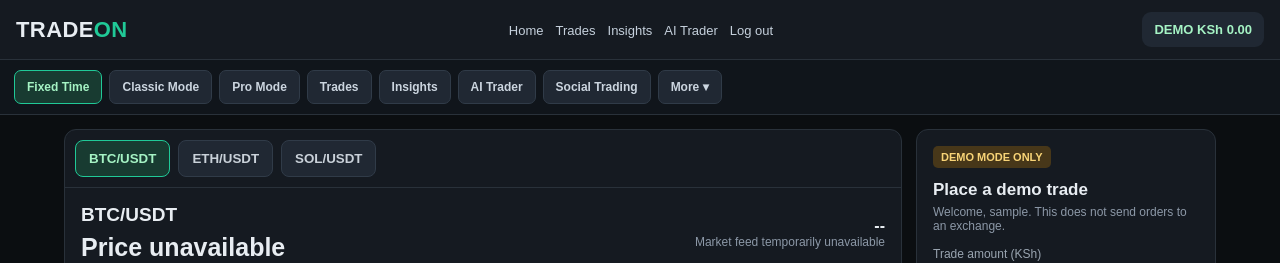
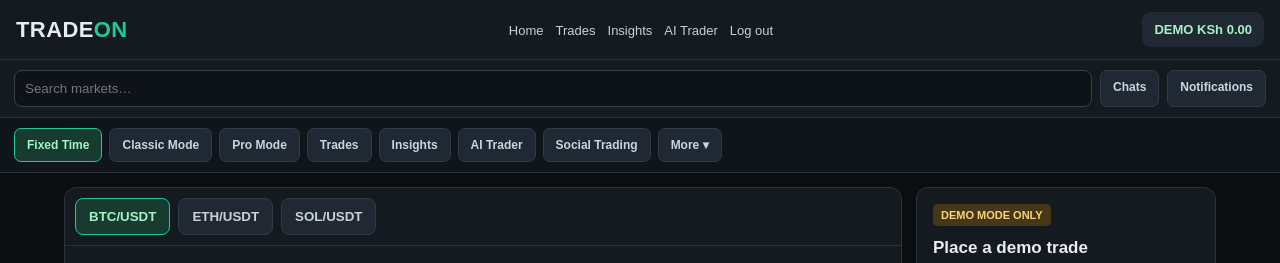
Before and after one commit to maishrobert274-web/TRADEon, a Python web app: template templates/trade.html in a window 1280 px wide. Shown: the top 263 px of the page. Run offline with Jinja, Linux system fonts and the light colour scheme; the template is opened without the code that fills it: most values are stand-ins (such as "Sample title", 1, 10 or a date in 2020).

Commit message:
Add broker-style market search and quick navigation

```diff
--- a/templates/trade.html
+++ b/templates/trade.html
@@ -10,6 +10,7 @@
 </head>
 <body>
 <header class="top"><div class="brand">TRADE<span>ON</span></div><div class="navlinks"><a href="/">Home</a><a href="/trades">Trades</a><a href="/signals">Insights</a><a href="/signals">AI Trader</a><a href="/logout">Log out</a></div><div class="balance">DEMO KSh <span id="balance">{{ "%.2f"|format(demo_balance) }}</span></div></header>
+<div style="display:flex;gap:8px;padding:10px 14px;background:#151a21;border-bottom:1px solid #29313a"><input id="assetSearch" type="search" placeholder="Search markets…" oninput="filterMarkets(this.value)" style="flex:1;min-width:0;background:#0e1319;border:1px solid #35404d;border-radius:8px;padding:10px;color:#e8edf2"><a class="nav-tab" href="/signals">Chats</a><a class="nav-tab" href="/signals">Notifications</a></div>
 <nav class="platform-nav" aria-label="Trading sections">
 <button class="nav-tab selected" type="button" onclick="selectPlatformMode('fixed',this)">Fixed Time</button>
 <button class="nav-tab" type="button" onclick="selectPlatformMode('classic',this)">Classic Mode</button>
@@ -21,7 +22,7 @@
 <main class="wrap">
 <section>
 <div class="card">
-<div class="marketbar"><button class="pair active" data-pair="BTC/USDT" data-symbol="BTCUSDT" onclick="choosePair(this)">BTC/USDT</button><button class="pair" data-pair="ETH/USDT" data-symbol="ETHUSDT" onclick="choosePair(this)">ETH/USDT</button><button class="pair" data-pair="SOL/USDT" data-symbol="SOLUSDT" onclick="choosePair(this)">SOL/USDT</button></div>
+<div class="marketbar" id="marketList"><button class="pair active" data-pair="BTC/USDT" data-symbol="BTCUSDT" onclick="choosePair(this)">BTC/USDT</button><button class="pair" data-pair="ETH/USDT" data-symbol="ETHUSDT" onclick="choosePair(this)">ETH/USDT</button><button class="pair" data-pair="SOL/USDT" data-symbol="SOLUSDT" onclick="choosePair(this)">SOL/USDT</button></div>
 <div class="pricehead"><div><div class="symbol" id="symbol">BTC/USDT</div><div class="price" id="price">Loading price…</div></div><div style="text-align:right"><div class="change" id="change">--</div><div class="muted" id="source">Getting market data</div></div></div>
 <div class="chart"><canvas id="chart" aria-label="Market price chart"></canvas></div>
 <div class="chartfoot"><span id="chartStatus">Loading historical market data…</span><span>Illustrative market feed</span></div>
@@ -44,6 +45,7 @@
 let currentSymbol='BTCUSDT', currentPair='BTC/USDT', countdownTimer=null;
 const fmt=n=>Number(n).toLocaleString('en-KE',{minimumFractionDigits:2,maximumFractionDigits:8});
 function setAmount(n){document.getElementById('amount').value=n}
+function filterMarkets(q){const query=q.trim().toLowerCase();document.querySelectorAll("#marketList .pair").forEach(b=>{b.hidden=!b.dataset.pair.toLowerCase().includes(query)})}
 function selectPlatformMode(mode,button){document.querySelectorAll('.platform-nav .nav-tab').forEach(b=>b.classList.remove('selected'));button.classList.add('selected');const selector=document.getElementById('orderType');if(mode==='fixed'){selector.value='duration'}else{selector.value='spot'}updateTradeMode();document.querySelector('.panel').scrollIntoView({behavior:'smooth',block:'center'});document.getElementById('tradeStatus').textContent=mode==='pro'?'Pro layout selected. Advanced chart tools are being developed; trading remains demo-only.':mode==='classic'?'Classic demo Buy/Sell mode selected.':'Fixed Time demo mode selected. Choose an expiry and amount.'}
 function toggleMore(){const m=document.getElementById('moreMenu');m.hidden=!m.hidden}
 function updateTradeMode(){const duration=document.getElementById('orderType').value==='duration';document.getElementById('durationBox').hidden=!duration;document.getElementById('upButton').textContent=duration?'UP':'BUY';document.getElementById('downButton').textContent=duration?'DOWN':'SELL';document.getElementById('tradeStatus').textContent=duration?'Short-duration demo trades settle after the selected timer.':'Spot mode is simulated; no exchange order is placed.'}
```
